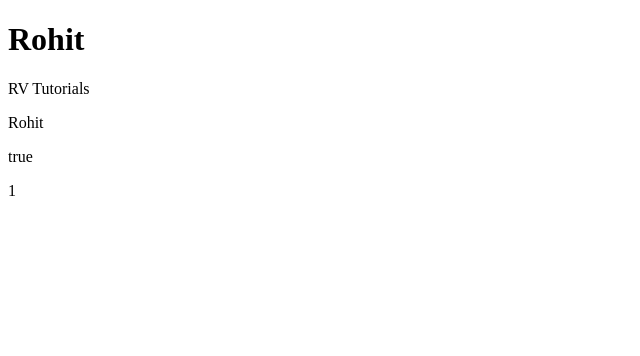
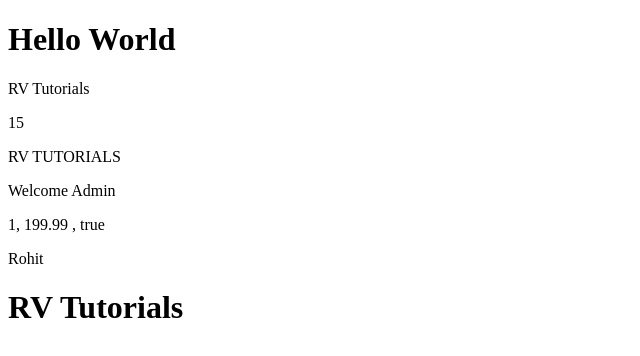
Before and after one commit to VimarshaaVJain/Angular-newV21, an Angular app: page / in a window 1280 px wide. Shown: the top 356 px of the page, without its empty margins (0-640 px from the left). Built offline with nearby package versions, Linux system fonts and the light colour scheme.

Commit message:
interpolation+ signal intro

```diff
--- a/src/app/app.html
+++ b/src/app/app.html
@@ -1,5 +1,8 @@
-<h1>Rohit</h1>
+<h1>Hello World</h1>
 <p>{{name}}</p>
-<p>{{username}}</p>
-<p>{{isAdmin}}</p>
-<p>{{count}}</p>
+<p>{{10 + 5}}</p>
+<p>{{name.toUpperCase()}}</p>
+<p>{{isAdmin ? "Welcome Admin" : "Welcome User"}}</p>
+<p>{{count }}, {{price}} , {{isLogin}}</p>
+<p>{{getUser()}}</p>
+<h1>{{title()}}</h1>
--- a/src/app/app.ts
+++ b/src/app/app.ts
@@ -1,16 +1,21 @@
 import { Component, signal } from '@angular/core';
-import { RouterOutlet } from '@angular/router';
+// import { RouterOutlet } from '@angular/router';
 
 @Component({
   selector: 'app-root',
-  imports: [RouterOutlet],
+  // imports: [RouterOutlet],
   templateUrl: './app.html',
   styleUrl: './app.scss'
 })
 export class App {
-  protected readonly title = signal('angular-tutorial');
   name = 'RV Tutorials';
   username = "Rohit";
   isAdmin = true;
   count = 1;
+  price = 199.99;
+  isLogin = true;
+  title = signal("RV Tutorials")
+  getUser(){
+    return this.username;
+  }
 }
```
